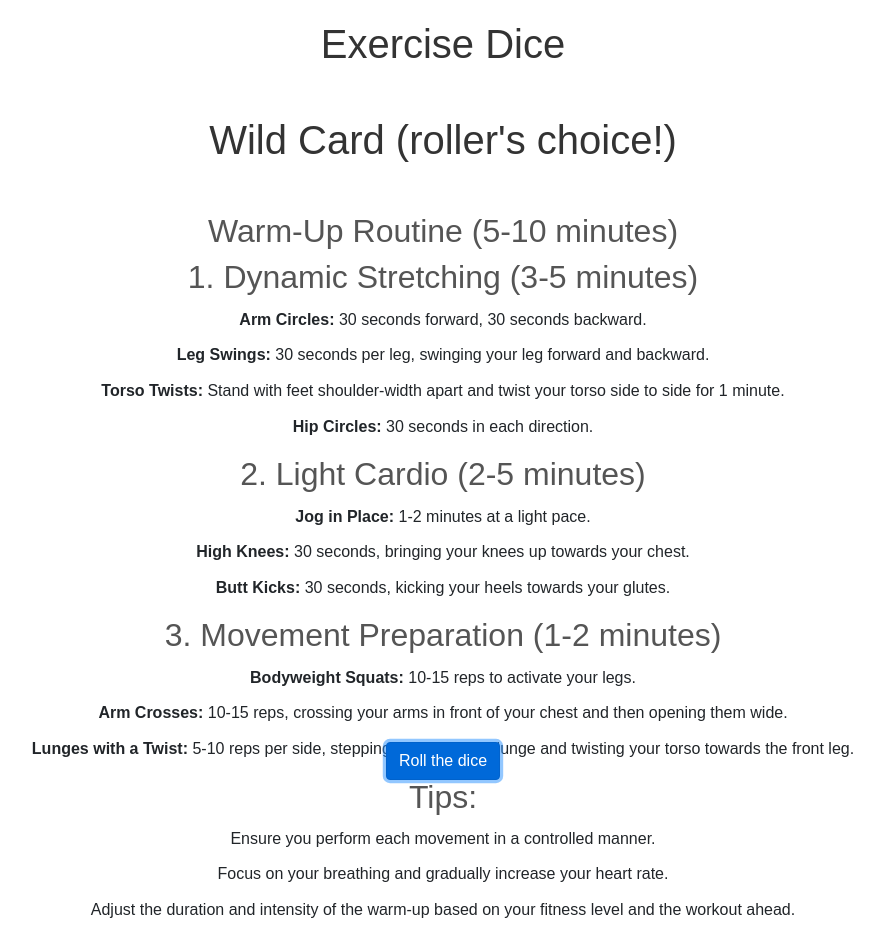
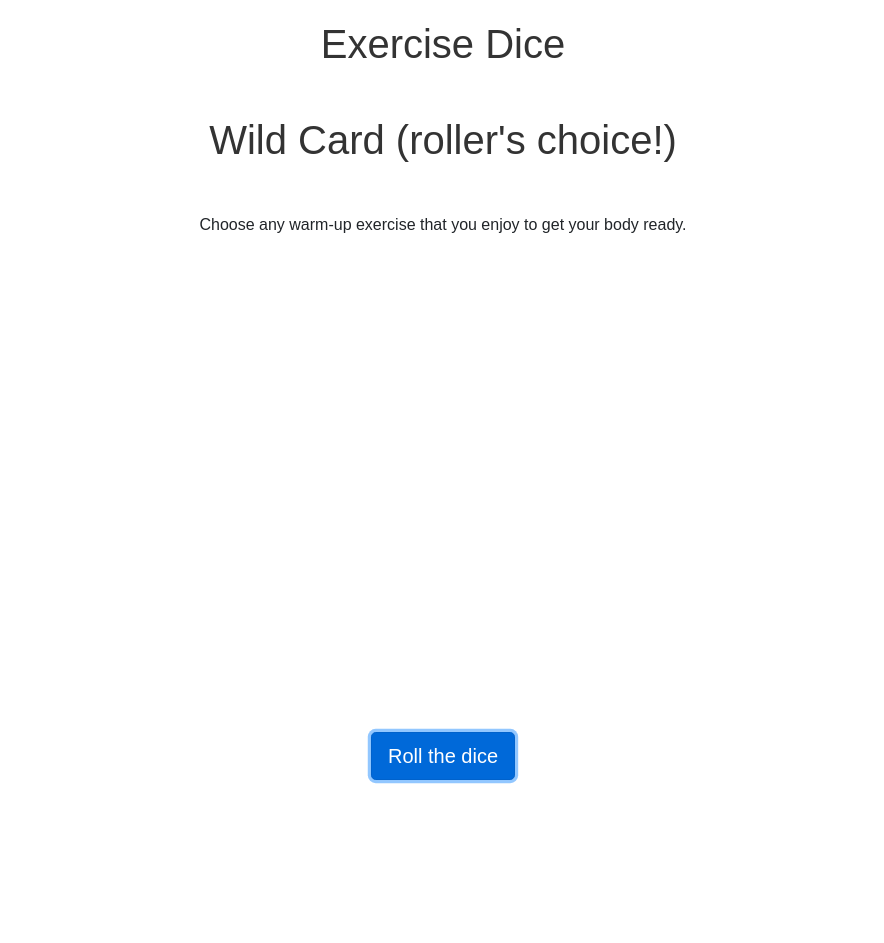
Before and after one commit to splawrence/ExerciseDice, a plain HTML site: page index.html in a window 1280 px wide. Both pictures are taken after a click on the button "Roll the dice". Shown: the whole page, without its empty margins (197-1081 px from the left). After the commit the page ends 800 px from the top, so only its background shows below. Drawn offline with nearby package versions, Linux system fonts and the light colour scheme.

Commit message:
Refactor exercise options to include warm-up descriptions for each exercise

```diff
--- a/index.html
+++ b/index.html
@@ -45,19 +45,56 @@
             var diceInt;
             var oldDiceInt;
             const exerciseOptions = [
-                "30 Arm Circles",
-                "30 Sec Planks",
-                "8 Burpees",
-                "10 Mountain Climbers",
-                "15 High Knees",
-                "10 Sumo Squats",
-                "Run for 2 Min",
-                "12 Incline Push Ups",
-                "10 Backward Lunges",
-                "15 Crunches",
-                "10 Leg Raises",
-                "Wild Card (roller's choice!)"
+                {
+                    name: "30 Arm Circles",
+                    warmUp: "Perform dynamic arm circles to warm up your shoulders and arms."
+                },
+                {
+                    name: "30 Sec Planks",
+                    warmUp: "Engage your core with some light dynamic stretches for your back and abdomen."
+                },
+                {
+                    name: "8 Burpees",
+                    warmUp: "Do some light cardio, like jogging in place, to get your heart rate up."
+                },
+                {
+                    name: "10 Mountain Climbers",
+                    warmUp: "Warm up your legs and hips with some leg swings and dynamic stretches."
+                },
+                {
+                    name: "15 High Knees",
+                    warmUp: "Perform high knees as part of your warm-up to activate your legs."
+                },
+                {
+                    name: "10 Sumo Squats",
+                    warmUp: "Loosen up your hips and legs with some gentle hip circles."
+                },
+                {
+                    name: "Run for 2 Min",
+                    warmUp: "Start with a light jog to gradually increase your heart rate."
+                },
+                {
+                    name: "12 Incline Push Ups",
+                    warmUp: "Warm up your arms and chest with some dynamic stretches."
+                },
+                {
+                    name: "10 Backward Lunges",
+                    warmUp: "Perform some leg swings and lunges to prepare your legs."
+                },
+                {
+                    name: "15 Crunches",
+                    warmUp: "Engage your core with some gentle torso twists to warm up your abdomen."
+                },
+                {
+                    name: "10 Leg Raises",
+                    warmUp: "Warm up your lower abs with some light stretches for your hips."
+                },
+                {
+                    name: "Wild Card (roller's choice!)",
+                    warmUp: "Choose any warm-up exercise that you enjoy to get your body ready."
+                }
             ];
+
 
             function getExercise() {
                 diceInt = Math.floor(Math.random() * 12) + 1;
@@ -66,53 +103,24 @@
                 } else if (diceInt == 12) {
                     diceInt = Math.floor(Math.random() * 12) + 1;
                 }
-                document.getElementById("exercise").innerHTML = exerciseOptions[diceInt - 1];
+                document.getElementById("name").innerHTML = exerciseOptions[diceInt - 1].name;
+                document.getElementById("warmUp").innerHTML = exerciseOptions[diceInt - 1].warmUp;
+
                 oldDiceInt = diceInt;
             }
         </script>
 
         <h1>Exercise Dice</h1>
 
-        <h1 id="exercise" class="m-5" aria-live="polite">Roll the dice to get an exercise!</h1>
+        <h1 id="name" class="m-5" aria-live="polite">Roll the dice to get an exercise!</h1>
+        <p id="warmUp" class="m-5" aria-live="polite"></p>
 
-        <button id="getExercise" class="btn btn-primary btn-fixed-bottom text-nowrap" onclick="getExercise()">Roll the dice</button>
+        <button id="getExercise" class="btn btn-primary btn-lg btn-fixed-bottom text-nowrap" onclick="getExercise()">Roll the
+            dice</button>
 
-        <h2>Warm-Up Routine (5-10 minutes)</h2>
-
-        <h2>1. Dynamic Stretching (3-5 minutes)</h2>
-        <ul>
-            <li><strong>Arm Circles:</strong> 30 seconds forward, 30 seconds backward.</li>
-            <li><strong>Leg Swings:</strong> 30 seconds per leg, swinging your leg forward and backward.</li>
-            <li><strong>Torso Twists:</strong> Stand with feet shoulder-width apart and twist your torso side to side for 1 minute.</li>
-            <li><strong>Hip Circles:</strong> 30 seconds in each direction.</li>
-        </ul>
-
-        <h2>2. Light Cardio (2-5 minutes)</h2>
-        <ul>
-            <li><strong>Jog in Place:</strong> 1-2 minutes at a light pace.</li>
-            <li><strong>High Knees:</strong> 30 seconds, bringing your knees up towards your chest.</li>
-            <li><strong>Butt Kicks:</strong> 30 seconds, kicking your heels towards your glutes.</li>
-        </ul>
-
-        <h2>3. Movement Preparation (1-2 minutes)</h2>
-        <ul>
-            <li><strong>Bodyweight Squats:</strong> 10-15 reps to activate your legs.</li>
-            <li><strong>Arm Crosses:</strong> 10-15 reps, crossing your arms in front of your chest and then opening them wide.</li>
-            <li><strong>Lunges with a Twist:</strong> 5-10 reps per side, stepping forward into a lunge and twisting your torso towards the front leg.</li>
-        </ul>
-
-        <h2>Tips:</h2>
-        <ul>
-            <li>Ensure you perform each movement in a controlled manner.</li>
-            <li>Focus on your breathing and gradually increase your heart rate.</li>
-            <li>Adjust the duration and intensity of the warm-up based on your fitness level and the workout ahead.</li>
-        </ul>
-    </div>
-    </div>
-
-    <script src="https://code.jquery.com/jquery-3.5.1.slim.min.js"></script>
-    <script src="https://cdn.jsdelivr.net/npm/@popperjs/core@2.5.4/dist/umd/popper.min.js"></script>
-    <script src="https://stackpath.bootstrapcdn.com/bootstrap/4.5.2/js/bootstrap.min.js"></script>
+        <script src="https://code.jquery.com/jquery-3.5.1.slim.min.js"></script>
+        <script src="https://cdn.jsdelivr.net/npm/@popperjs/core@2.5.4/dist/umd/popper.min.js"></script>
+        <script src="https://stackpath.bootstrapcdn.com/bootstrap/4.5.2/js/bootstrap.min.js"></script>
 </body>
 
 </html>
```
